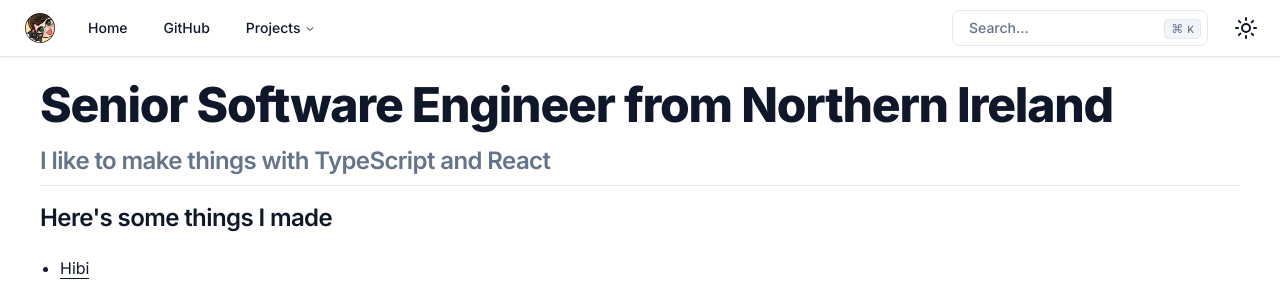
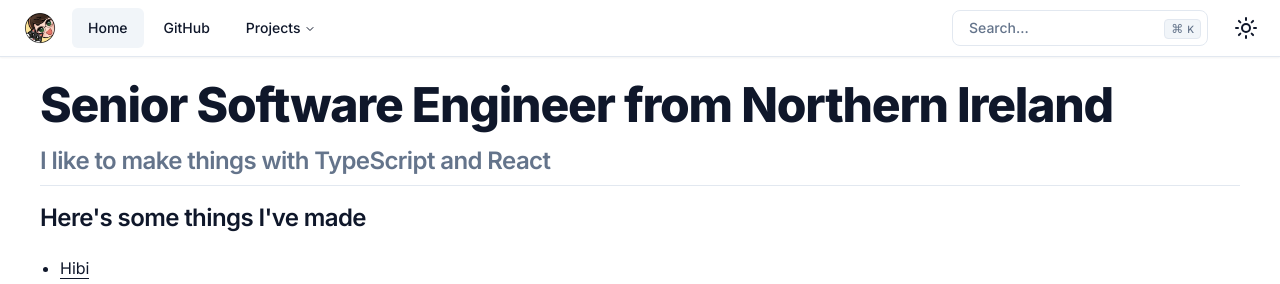
Before and after one commit to MarcDonald/marcdonald.com, a Next.js app: page / in a window 1280 px wide. Shown: the top 284 px of the page. Built offline with nearby package versions, Linux system fonts and the light colour scheme; what tailwindcss-debug-screens would draw is missing.

Commit message:
Add styling to active nav link

```diff
--- a/app/page.tsx
+++ b/app/page.tsx
@@ -16,7 +16,9 @@ export default function Home() {
 			<TypographyH2>
 				I like to make things with TypeScript and React
 			</TypographyH2>
-			<TypographyH3 className={'mt-4'}>Here's some things I made</TypographyH3>
+			<TypographyH3 className={'mt-4'}>
+				Here's some things I've made
+			</TypographyH3>
 			<ul className={'m-5 list-disc'}>
 				<li>
 					<TypographyP>
--- a/components/header-nav.tsx
+++ b/components/header-nav.tsx
@@ -9,16 +9,23 @@ import {
 	NavigationMenuTrigger,
 	navigationMenuTriggerStyle,
 } from '@/components/ui/navigation-menu';
-import Link from 'next/link';
 import { cn } from '@/lib/utils';
 import React from 'react';
+import Link from 'next/link';
+import { usePathname } from 'next/navigation';
 
 const NavItem = ({ href, label }: { href: string; label: string }) => {
+	const pathname = usePathname();
+
 	return (
 		<NavigationMenuItem>
 			<Link href={href} legacyBehavior passHref>
 				<NavigationMenuLink
-					className={cn(navigationMenuTriggerStyle(), 'bg-transparent')}
+					className={cn(
+						navigationMenuTriggerStyle(),
+						'bg-transparent',
+						pathname === href ? 'bg-muted' : ''
+					)}
 				>
 					{label}
 				</NavigationMenuLink>
@@ -31,6 +38,8 @@ const ListItem = React.forwardRef<
 	React.ElementRef<'a'>,
 	React.ComponentPropsWithoutRef<'a'>
 >(({ className, title, children, ...props }, ref) => {
+	const pathname = usePathname();
+
 	return (
 		<li>
 			<NavigationMenuLink asChild>
@@ -38,6 +47,7 @@ const ListItem = React.forwardRef<
 					ref={ref}
 					className={cn(
 						'block select-none space-y-1 rounded-md p-3 leading-none no-underline outline-none transition-colors hover:bg-accent hover:text-accent-foreground focus:bg-accent focus:text-accent-foreground',
+						pathname === props.href ? 'bg-muted' : '',
 						className
 					)}
 					{...props}
@@ -54,20 +64,29 @@ const ListItem = React.forwardRef<
 ListItem.displayName = 'ListItem';
 
 export default function HeaderNav() {
+	const pathName = usePathname();
+
 	return (
 		<NavigationMenu className={'ml-2 hidden justify-start md:flex'}>
 			<NavigationMenuList>
 				<NavItem href={'/'} label={'Home'} />
 				<NavItem href={'https://github.com/MarcDonald'} label={'GitHub'} />
 				<NavigationMenuItem>
-					<NavigationMenuTrigger>Projects</NavigationMenuTrigger>
+					<NavigationMenuTrigger
+						className={cn(
+							'data-[active]:bg-accent data-[state=open]:bg-accent',
+							pathName.includes('project') ? 'bg-muted ' : ''
+						)}
+					>
+						Projects
+					</NavigationMenuTrigger>
 					<NavigationMenuContent>
 						<ul className="grid gap-3 p-6 md:w-[400px] lg:w-[500px] lg:grid-cols-[.75fr_1fr]">
 							<ListItem href="/project/hibi" title="Hibi">
-								Aid your Japanese learning through keeping a journal
+								Japanese learning journal app
 							</ListItem>
 							<ListItem href="https://buttercat.dev" title="Buttercat">
-								A framework for creating modular Twitch bots
+								Modular Twitch bot framework
 							</ListItem>
 							<ListItem
 								href="/project/event-management-system"
```
